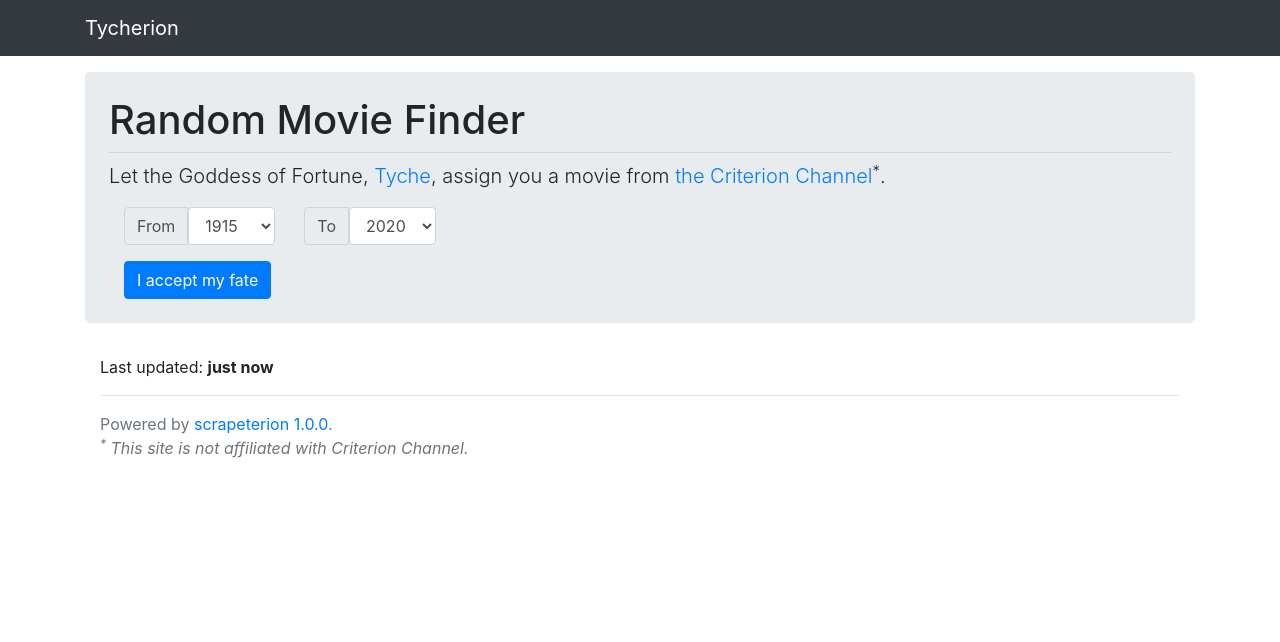
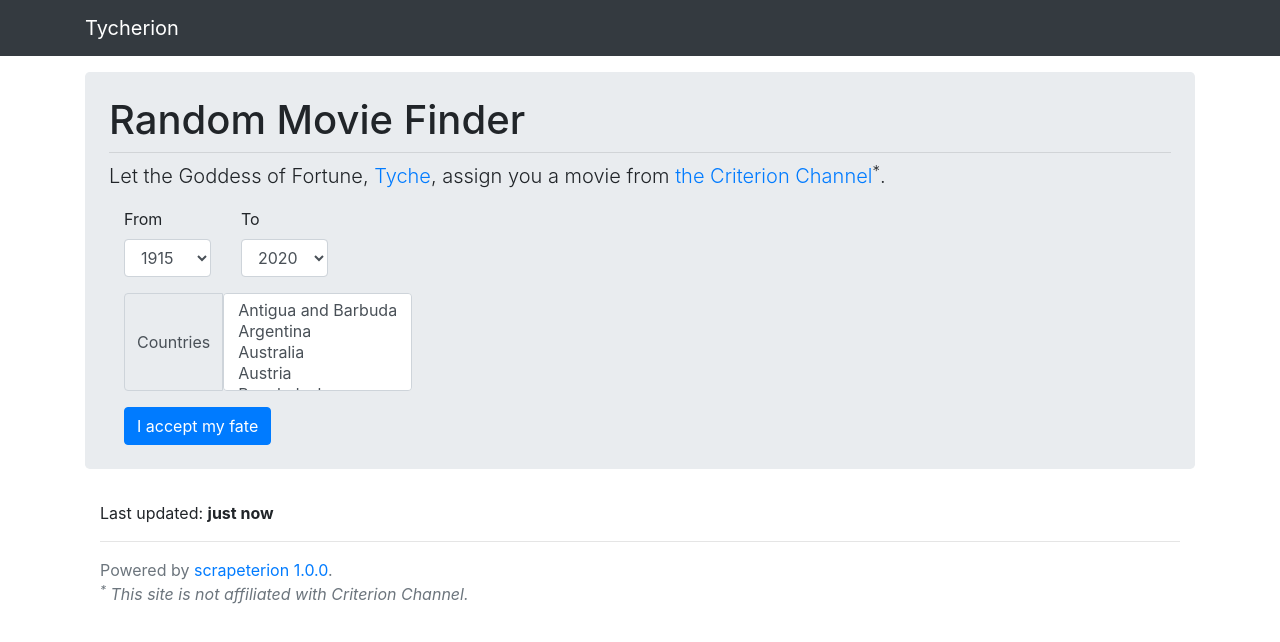
Before and after one commit to mikebridge/tycherion, a React (Create React App) app: page / in a window 1280 px wide. Shown: the top 642 px of the page. Built offline with nearby package versions, Linux system fonts and the light colour scheme.

Commit message:
ugly country selector

```diff
--- a/src/main/movieSelector.tsx
+++ b/src/main/movieSelector.tsx
@@ -4,11 +4,12 @@ import {
     ButtonGroup,
     Col,
     Container,
+    FormGroup,
     Input,
     InputGroup,
     InputGroupAddon,
     InputGroupText,
-    Jumbotron,
+    Jumbotron, Label,
     Media,
     Row
 } from "reactstrap";
@@ -39,9 +40,13 @@ interface IYearSummary {
     [key: string]: number
 }
 
+interface ICountrySummary {
+    [key: string]: number
+}
+
 interface ISummary {
     count: number,
-    countries: { [key: string]: number },
+    countries: ICountrySummary,
     directors: { [key: string]: IDirector },
     years: IYearSummary
 }
@@ -98,10 +103,12 @@ const findRandomMovie = (
 ): IMovie | null => {
 
     console.log(`${fromYear}-${toYear}`);
+    console.log(countries);
     let selectedMovie: IMovie | null = null;
     let count = 0;
     const fromYearInt = parseInt(fromYear, 10);
     const toYearInt = parseInt(toYear, 10);
+
     for (let movie of movieList) {
         if (skipMultipart(movie.slug)) {
             continue;
@@ -109,7 +116,9 @@ const findRandomMovie = (
         const movieYear = parseInt(movie.year, 10);
 
         if (movieYear < fromYearInt || movieYear > toYearInt) {
-            console.log("Skipping " + movieYear)
+            continue;
+        }
+        if (countries.length > 0 && !countries.includes(movie.country) ) {
             continue;
         }
         count += 1;
@@ -195,17 +204,67 @@ export const YearSelector = (
     {years, name, label, selected, onChange}: IYearSelectorProps) => {
 
     const onSelectionChanged = (e: React.FormEvent<HTMLInputElement>) => {
+        console.log("SELECTION CHANGED");
+
         onChange(e.currentTarget.value);
+    }
+
+    return (
+        <FormGroup>
+            <Label for={name}>{label}</Label>
+            <Input type="select" value={selected} name={name} id={name} onChange={onSelectionChanged}>
+                {Object.entries(years).map(([year, count]) =>
+                <option key={year} value={year}>{year}</option>)}
+            </Input>
+        </FormGroup>
+        // <InputGroup>
+        //     <InputGroupAddon addonType="prepend">
+        //         <InputGroupText>{label}</InputGroupText>
+        //         <Input type="select" name={name} id={name}
+        //                value={selected} onChange={onSelectionChanged}>
+        //         {Object.entries(years).map(([year, count]) =>
+        //             <option key={year} value={year}>{year}</option>)}
+        //         </Input>
+        //     </InputGroupAddon>
+        // </InputGroup>
+    );
+}
+
+interface ICountrySelectorProps {
+    countries: string[],
+    name: string,
+    label: string,
+    selected: string[],
+    onChange: (countries: string[]) => void
+}
+
+export const CountrySelector = (
+    {countries, name, label, selected, onChange}: ICountrySelectorProps
+) => {
+    //const [selectedCountries, setSelectedCountries] = useState<string[]>(countries);
+    const onSelectionChanged = (e: React.FormEvent<HTMLInputElement>) => {
+        let selected: string[] = [];
+        const options = (e.target as any).options;
+        for (let i = 0, len = options.length; i < len; i++) {
+            let opt = options[i];
+
+            if (opt.selected) {
+                selected.push(opt.value);
+            }
+        }
+        console.log('selected: ', selected);
+        //setSelectedCountries(selected);
+        onChange(selected);
     }
 
     return (
         <InputGroup>
             <InputGroupAddon addonType="prepend">
                 <InputGroupText>{label}</InputGroupText>
-                <Input type="select" name="{name}" id="{name}"
+                <Input type="select" name={name} id={name} multiple
                        value={selected} onChange={onSelectionChanged}>
-                {Object.entries(years).map(([year, count]) =>
-                    <option key={year} value={year}>{year}</option>)}
+                    {countries.map((country) =>
+                        <option key={country} value={country}>{country}</option>)}
                 </Input>
             </InputGroupAddon>
         </InputGroup>
@@ -220,16 +279,23 @@ export const MovieSelector = () => {
     const [countries, setCountries] = useState<string[]>([]);
 
     const changeFromYear = (year: string) => {
+        console.log("Setting from ", year)
         setFromYear(year);
         if (parseInt(toYear, 10) < parseInt(year, 10)) {
+            console.log("SETTING TO YEAR " + year)
             setToYear(year);
         }
     }
     const changeToYear = (year: string) => {
+        console.log("Setting to", year)
         setToYear(year);
         if (parseInt(year, 10) < parseInt(fromYear, 10)) {
+            console.log("SETTING FROM YEAR " + year)
             setFromYear(year);
         }
+    }
+    const changeCountries = (countries: string[]) => {
+        setCountries(countries);
     }
 
     const selectMovie = () => {
@@ -304,6 +370,15 @@ export const MovieSelector = () => {
                                                   onChange={changeToYear}/>
                                 </Col>
                             </Row>
+                            <Row className="flex-row">
+                                <Col xs="auto">
+                                    <CountrySelector label="Countries"
+                                                     countries={Object.keys(summary.countries)}
+                                                     selected={countries}
+                                                     name="countries"
+                                                     onChange={changeCountries} />
+                                </Col>
+                            </Row>
                             <Row>
                                 <Col offset="2" className="pt-3">
                                     <ButtonGroup>
```
Also changed, not shown: 1 other file (tests, documents, lock files or other folders).
